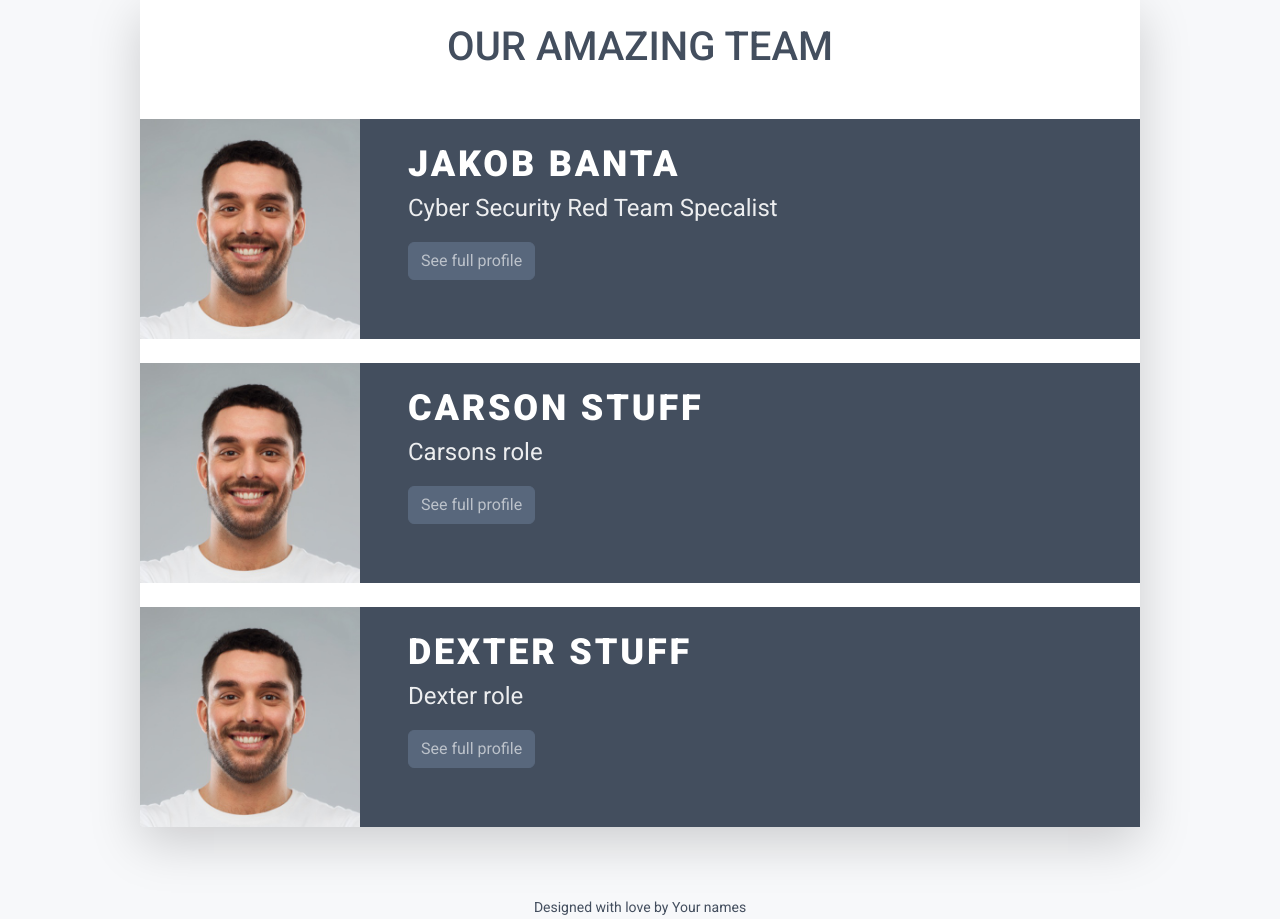
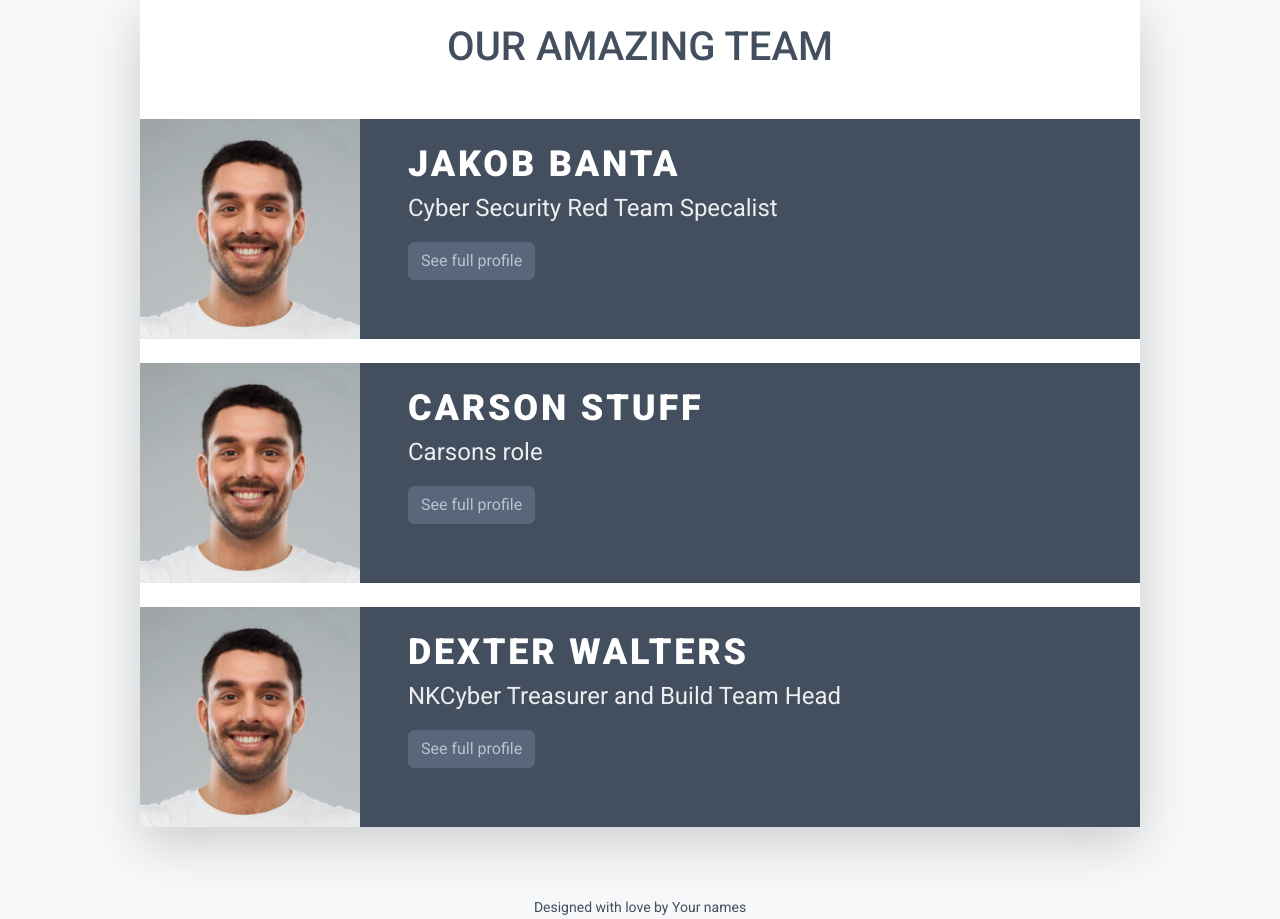
Before and after one commit to Torgarr/ASE230-Group-Project, a PHP site: page / in a window 1280 px wide. Shown: the part 31-950 px from the top of the page. Run offline with PHP 8.4, Linux system fonts and the light colour scheme; some libraries are stand-ins or nearby versions.

Commit message:
Added my my own content to the index.

```diff
--- a/index.php
+++ b/index.php
@@ -4,7 +4,7 @@
 $members = array(
 	array("name"=>"Jakob Banta","role"=>"Cyber Security Red Team Specalist"),
 	array("name"=>"Carson Stuff","role"=>"Carsons role"),
-	array("name"=>"Dexter Stuff","role"=>"Dexter role")
+	array("name"=>"Dexter Walters","role"=>"NKCyber Treasurer and Build Team Head")
 );
 ?>
 <!DOCTYPE html>
```
